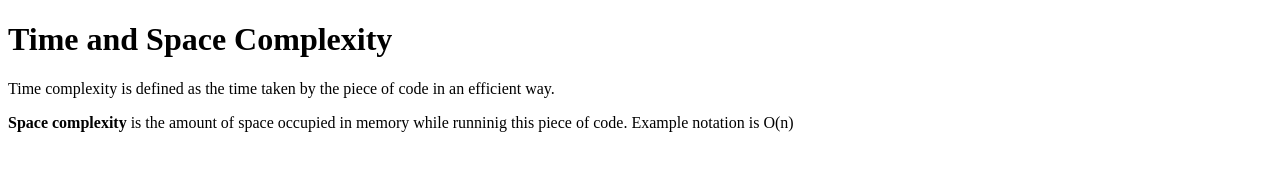
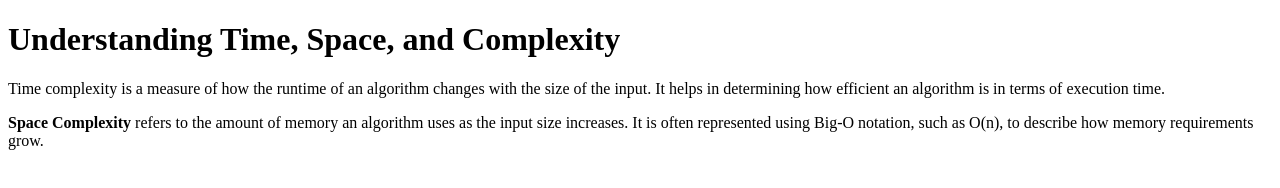
Before and after one commit to acciojob/time-and-space-complexity-ajay70aa, a website: page main.html in a window 1280 px wide. Drawn offline with Linux system fonts and the light colour scheme.

Commit message:
created a submission

```diff
--- a/main.html
+++ b/main.html
@@ -1,16 +1,18 @@
 <!DOCTYPE html>
 
-<html>
+<html lang='en'>
 
 <head>
+	<meta charset="UTF-8">
 	<link rel="stylesheet" href="styles.css">
+	<title>Time and Space Complexity</title>
 </head>
 
 <body>
 	<!-- the entire body must be written by student -->
-	<h1>Time and Space Complexity</h1>
-	<p>Time complexity is defined as the time taken by the piece of code in an efficient way.</p>
-	<p><b>Space complexity</b> is the amount of space occupied in memory while runninig this piece of code. Example notation is O(n)</p>
+	<h1>Understanding Time, Space, and Complexity</h1>
+    <p>Time complexity is a measure of how the runtime of an algorithm changes with the size of the input. It helps in determining how efficient an algorithm is in terms of execution time.</p>
+    <p><b>Space Complexity</b> refers to the amount of memory an algorithm uses as the input size increases. It is often represented using Big-O notation, such as O(n), to describe how memory requirements grow.</p>
     <script type="text/javascript" src="./script.js">
 </script>
 
```
